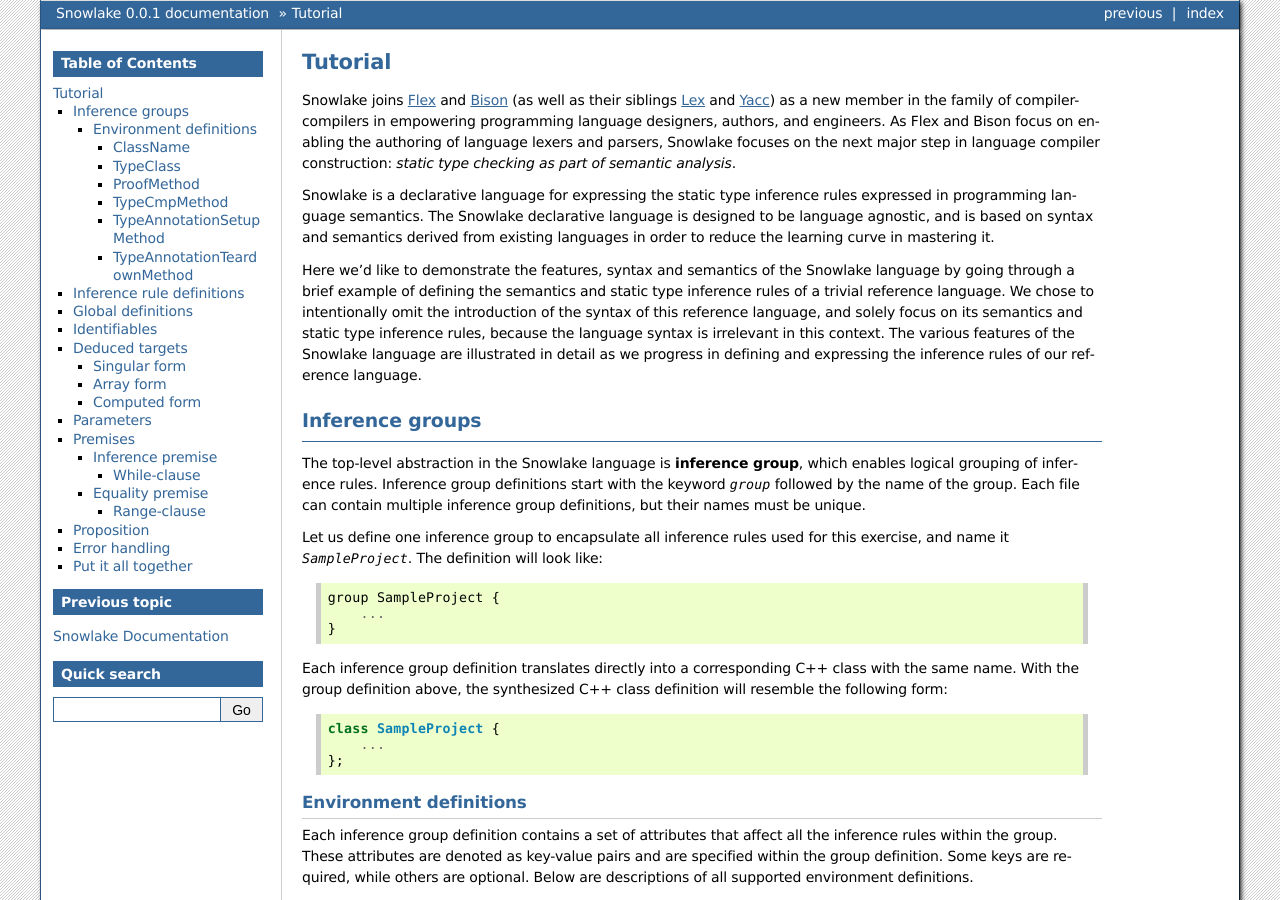
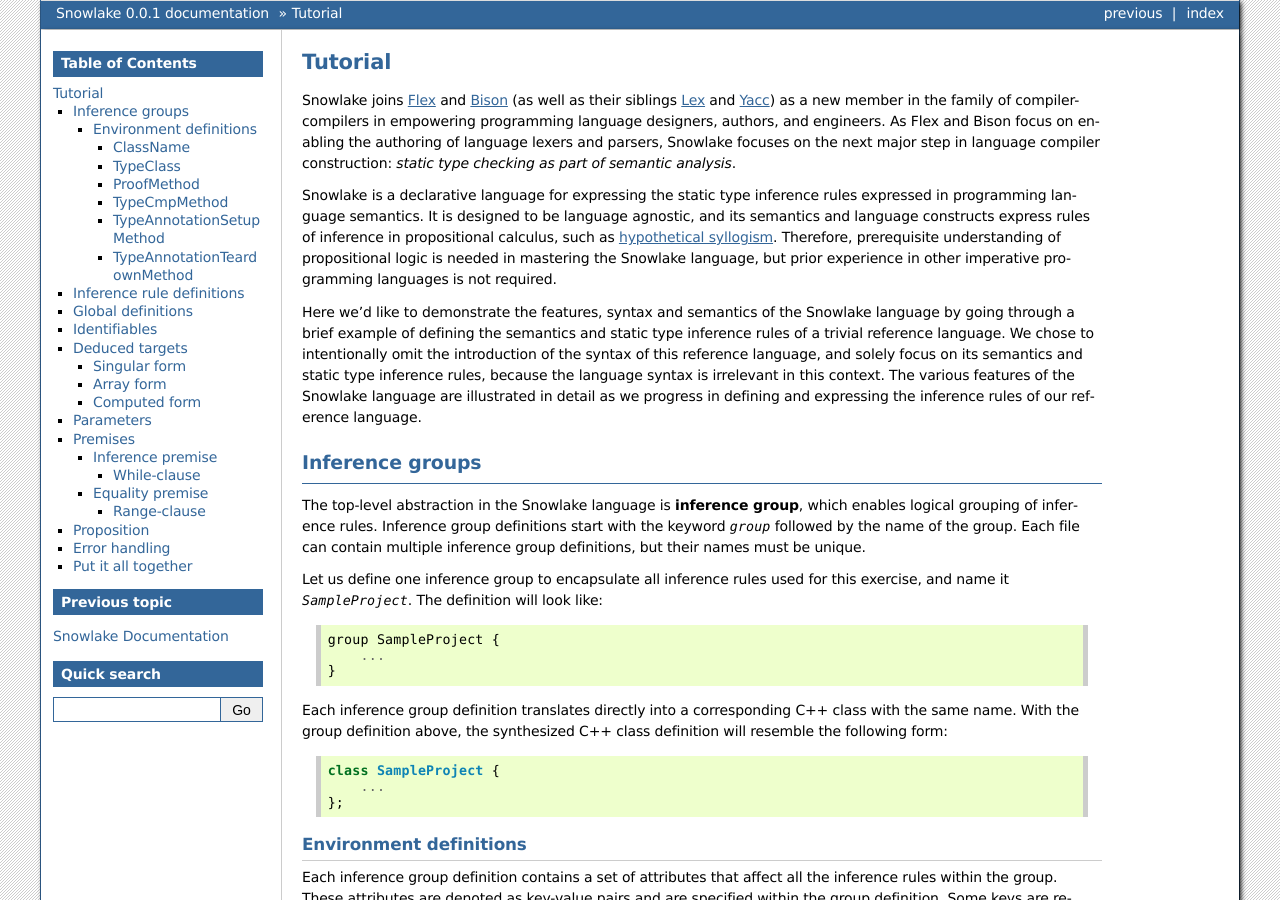
Before and after one commit to libcxx/Snowlake, a Sphinx documentation site: the page built from docs/source/tutorial.rst, in a window 1280 px wide and 900 px high. Built offline with Sphinx 7.4.7, drawn with Linux system fonts in a browser that asks for light colours.

Commit message:
Refine intro paragraph in "Tutorial" page

```diff
--- a/docs/source/tutorial.rst
+++ b/docs/source/tutorial.rst
@@ -19,10 +19,13 @@ and parsers, Snowlake focuses on the next major step in language
 compiler construction: *static type checking as part of semantic analysis*.
 
 Snowlake is a declarative language for expressing the static type inference
-rules expressed in programming language semantics. The Snowlake declarative
-language is designed to be language agnostic, and is based on syntax and
-semantics derived from existing languages in order to reduce the learning
-curve in mastering it.
+rules expressed in programming language semantics. It is designed to be
+language agnostic, and its semantics and language constructs express rules of
+inference in propositional calculus, such as
+`hypothetical syllogism <https://en.wikipedia.org/wiki/Hypothetical_syllogism>`_.
+Therefore, prerequisite understanding of propositional logic is needed
+in mastering the Snowlake language, but prior experience in other
+imperative programming languages is not required.
 
 Here we'd like to demonstrate the features, syntax and semantics of the
 Snowlake language by going through a brief example of defining the
```
